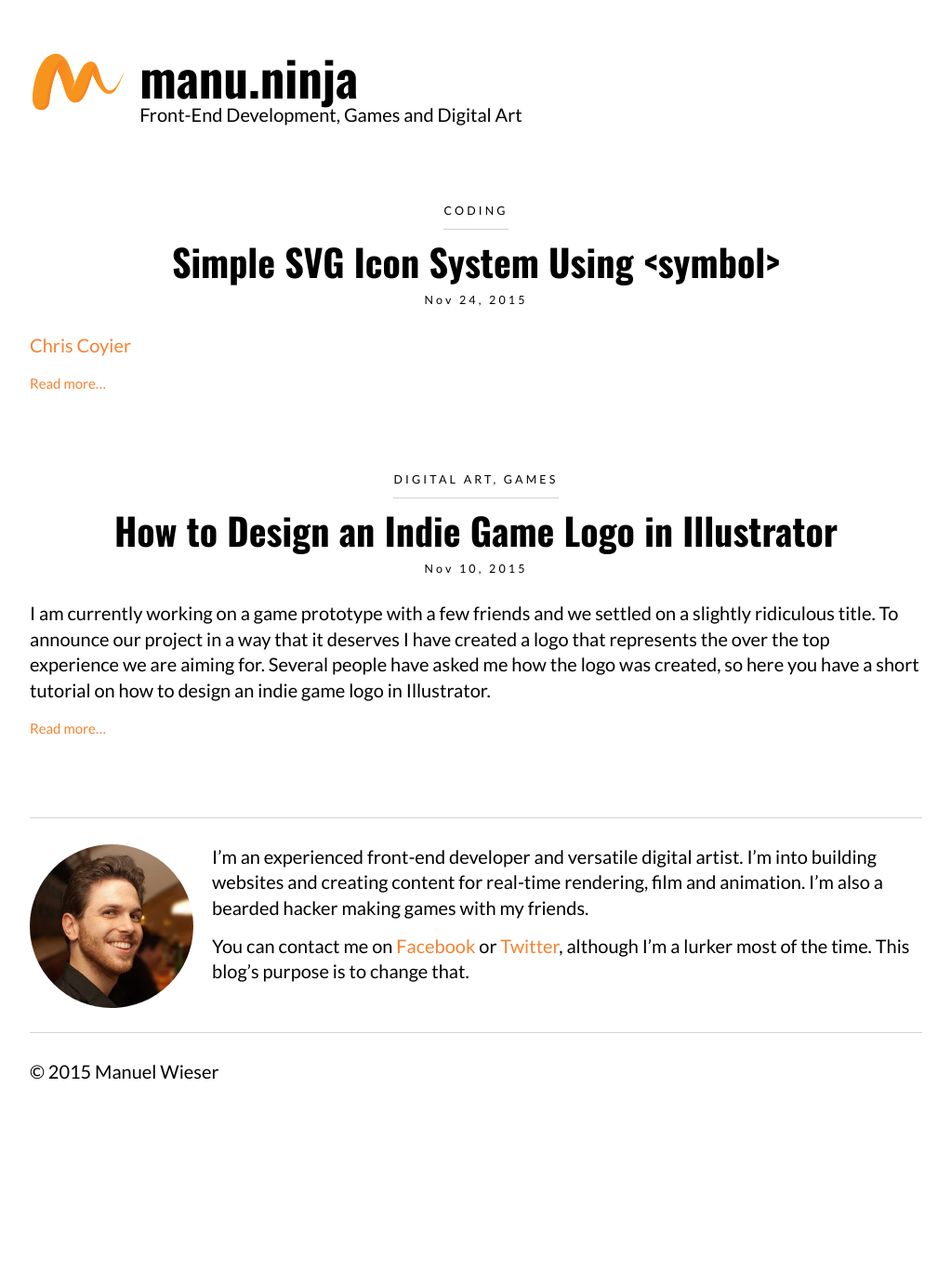
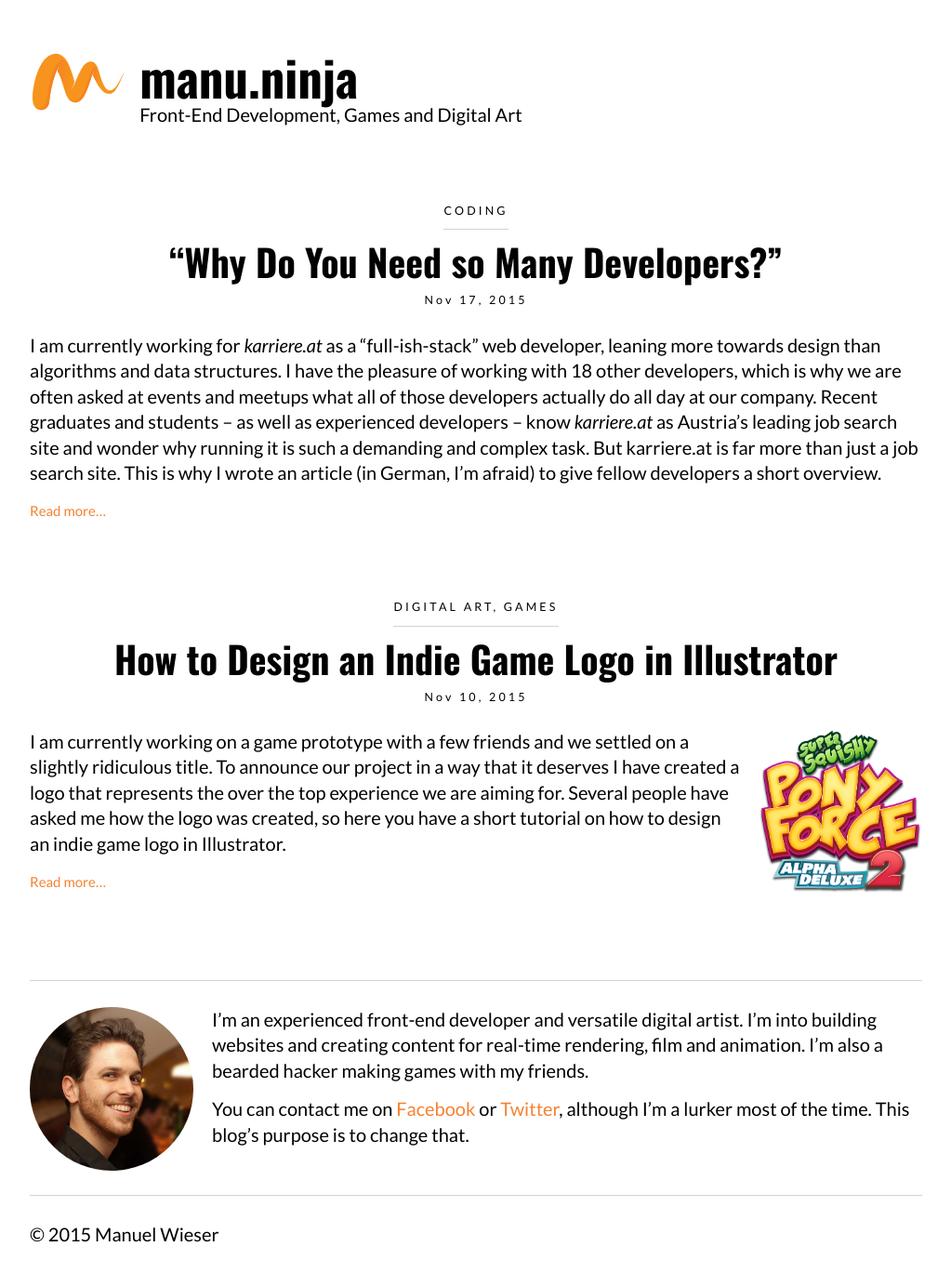
Before and after one commit to Lorti/manu.ninja, a Jekyll site: the page built from index.html, in a window 1280 px wide. Shown: the whole page at 93% size, without its empty margins (128-1151 px from the left). Built offline with Jekyll 4.4.1, drawn with Linux system fonts in a browser that asks for light colours; nearby versions of some CDN libraries; Markdown is read by kramdown in place of the engine named in the settings; before the commit the page ends 1194 px from its top, so only the background shows below that.

Commit message:
added a second article and restyled some things

```diff
--- a/_config.yml
+++ b/_config.yml
@@ -3,7 +3,7 @@ description: Front-End Development, Games and Digital Art
 url: "http://manu.ninja"
 email: office@manuelwieser.com
 
-markdown: redcarpet
+markdown: kramdown
 highlighter: false
 
 permalink: /:categories/:title
--- /dev/null
+++ b/_posts/2015-11-17-why-do-you-need-so-many-developers.md
@@ -0,0 +1,9 @@
+---
+layout: post
+title:  “Why Do You Need so Many Developers?”
+date:   2015-11-17
+categories: coding
+external: http://www.karriere.at/dev-blog/article/view/viele-entwickler-homepage
+---
+
+I am currently working for _karriere.at_ as a "full-ish-stack" web developer, leaning more towards design than algorithms and data structures. I have the pleasure of working with 18 other developers, which is why we are often asked at events and meetups what all of those developers actually do all day at our company. Recent graduates and students – as well as experienced developers – know _karriere.at_ as Austria's leading job search site and wonder why running it is such a demanding and complex task. But karriere.at is far more than just a job search site. This is why I wrote an article (in German, I'm afraid) to give fellow developers a short overview.
--- a/_sass/components/_article.scss
+++ b/_sass/components/_article.scss
@@ -18,6 +18,14 @@
 .Article-title {
     @include baseline(32px, 1, 1);
     font-family: Oswald, sans-serif;
+
+    img {
+        margin-right: -.5em;
+        width: .5em;
+        height: .5em;
+        display: inline-block;
+        vertical-align: middle;
+    }
 }
 
 .Article-category,
@@ -72,6 +80,10 @@
     }
 }
 
+.Article-thumbnail {
+    margin: 0 !important;
+}
+
 .Article-link {
     @include baseline(12px);
 }
--- a/index.html
+++ b/index.html
@@ -4,17 +4,38 @@ layout: default
 {% for post in site.posts %}
     <article class="Article">
         <div class="Article-header u-textCenter">
+
             <p class="Article-category">
                 {% for category in post.categories %}
                     <a href="/{{ category }}">{{ site.data.categories[category] }}</a>
                 {% endfor %}
             </p>
-            <h1 class="Article-title"><a href="{{ post.url }}">{{ post.title }}</a></h1>
+            {% if post.external %}
+                <h1 class="Article-title"><a href="{{ post.external }}" target="_blank">{{ post.title }}</a></h1>
+            {% else %}
+                <h1 class="Article-title"><a href="{{ post.url }}">{{ post.title }}</a></h1>
+            {% endif %}
             <p class="Article-date">{{ post.date | date: '%b %-d, %Y' }}</p>
+
         </div>
         <div class="Article-content">
+
+            {% if post.thumbnail %}
+                <div class="Grid Grid--withGutter">
+                    <div class="Grid-cell u-size4of5">
+            {% endif %}
+
             {{ post.excerpt }}
             <p class="Article-link"><a href="{{ post.url }}">Read more…</a></p>
+
+            {% if post.thumbnail %}
+                    </div>
+                    <div class="Grid-cell u-size1of5">
+                        <img class="Article-thumbnail" src="{{ post.thumbnail }}">
+                    </div>
+                </div>
+            {% endif %}
+
         </div>
     </article>
 {% endfor %}
```
Also changed, not shown: _drafts/2015-11-24-simple-svg-icon-system-using-symbol.md (renamed from _posts/2015-11-24-simple-svg-icon-system-using-symbol.md, +5 -6 lines), _posts/2015-11-10-how-to-design-an-indie-game-logo-in-illustrator.md (+1 -0 lines).
